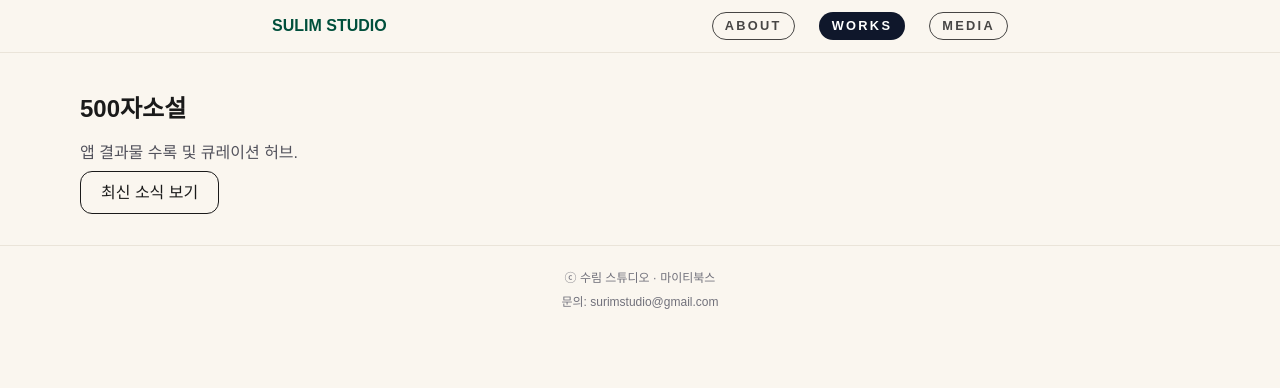
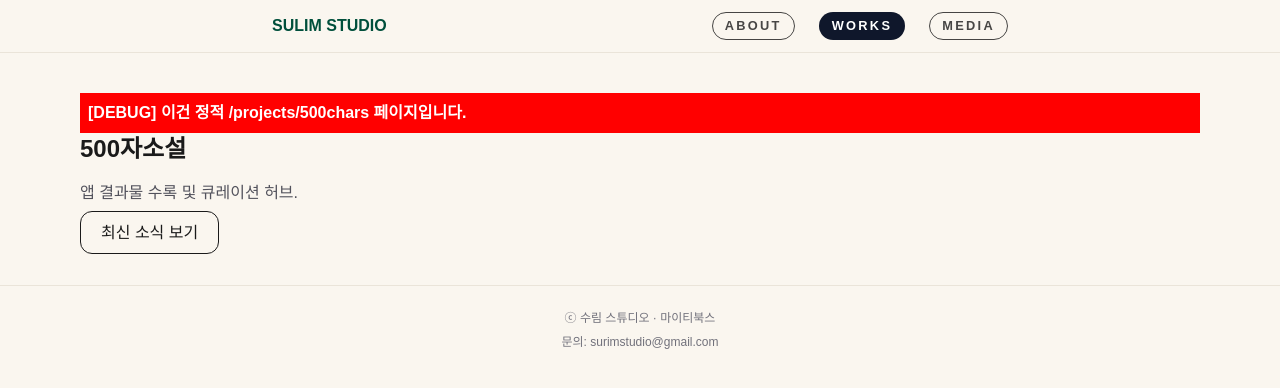
Before and after one commit to mightybooks/surim-studio, a Next.js app: page /projects/500chars in a window 1280 px wide. Shown: the top 388 px of the page. Built offline with nearby package versions, Linux system fonts and the light colour scheme.

Commit message:
fix canonical path

```diff
--- a/src/app/projects/500chars/page.tsx
+++ b/src/app/projects/500chars/page.tsx
@@ -1,9 +1,14 @@
 export default function FiveHundredChars() {
   return (
+    <main>
+    <div style={{ padding: "8px", background: "red", color: "white", fontWeight: "bold" }}>
+        [DEBUG] 이건 정적 /projects/500chars 페이지입니다.
+      </div>
     <section className="space-y-4">
       <h1 className="text-2xl font-semibold">500자소설</h1>
       <p className="text-zinc-600">앱 결과물 수록 및 큐레이션 허브.</p>
       <a className="rounded-xl border px-5 py-3" href="/news">최신 소식 보기</a>
     </section>
+    </main>
   );
 }
--- a/src/app/projects/[slug]/page.tsx
+++ b/src/app/projects/[slug]/page.tsx
@@ -89,6 +89,10 @@ export async function generateMetadata({ params }: Props): Promise<Metadata> {
   const title = `${data.title} – 수림 스튜디오`;
   const description = data.summary;
   const og = data.og || data.hero;
+
+  <div style={{ padding: "8px", background: "red", color: "white", fontWeight: "bold" }}>
+        [DEBUG] 이건 정적 /projects/500chars 페이지입니다.
+      </div>
 
   return {
     title,
```
